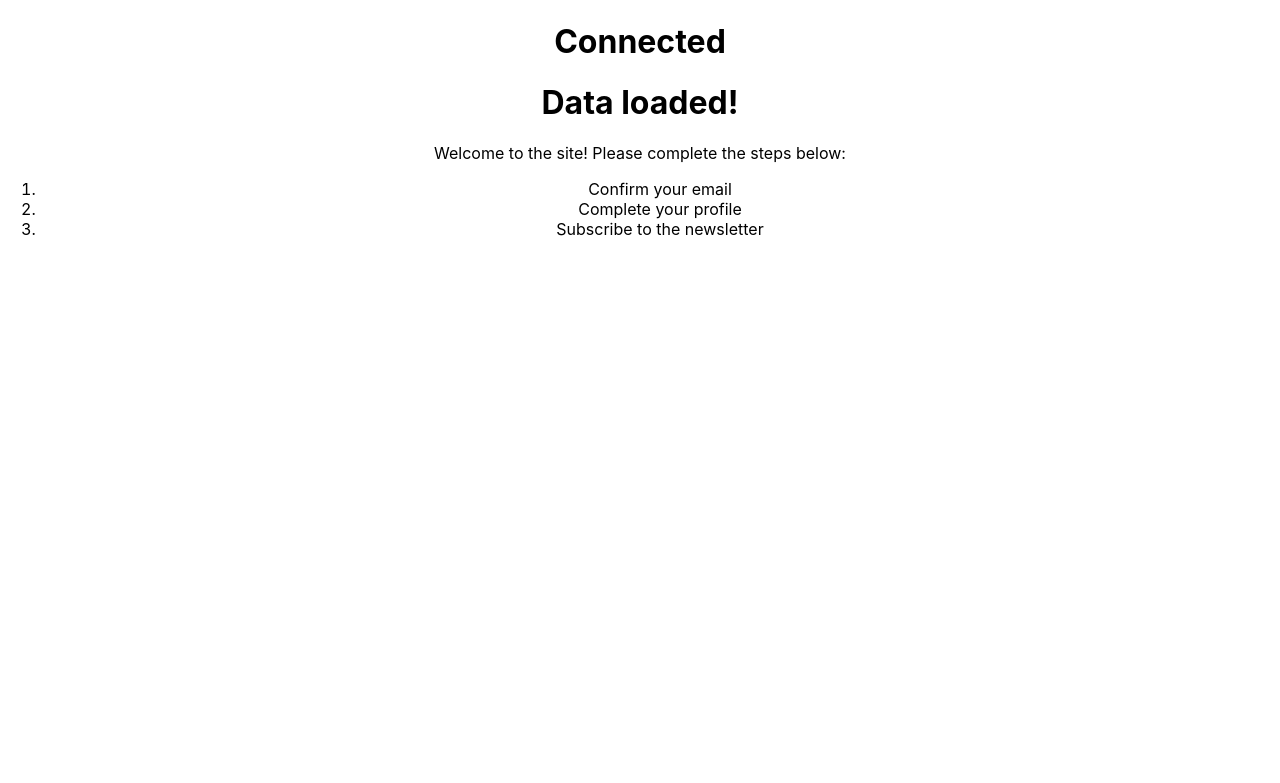
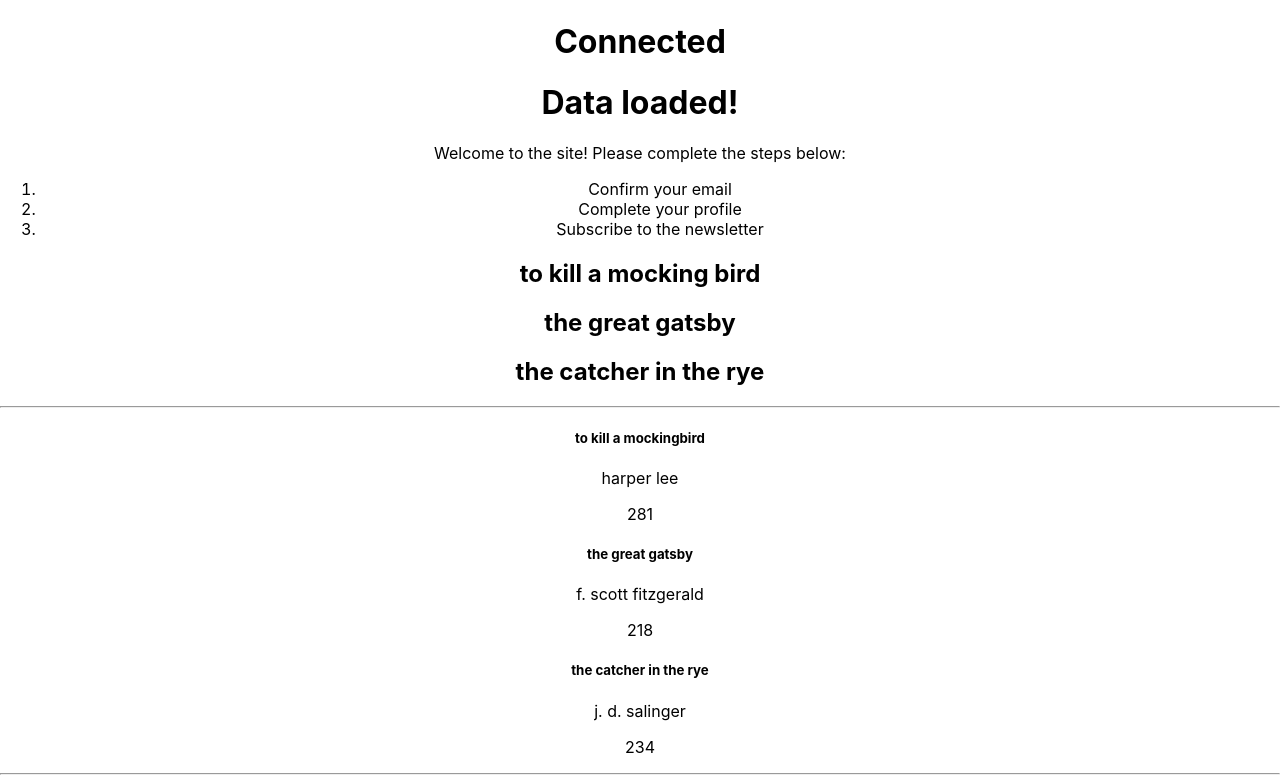
Before and after one commit to NaifatSelina/gitpod-react, a React (Create React App) app in the folder my-app/: page / in a window 1280 px wide. Shown: the part 443-1226 px from the top of the page. Before the commit the page ends 800 px from the top, so only its background shows below. Built offline with nearby package versions, Linux system fonts and the light colour scheme.

Commit message:
render array of objects by passing books as props

```diff
--- a/my-app/src/App.js
+++ b/my-app/src/App.js
@@ -8,6 +8,7 @@
 import ConditionalRenderingFunctional from "./components/ConditionalRenderingFunctional";
 import EventBinding from './components/EventBinding';
 import NestingComponents from './components/NestingComponents';
+import RenderingLists from './components/RenderingLists';
 
 
 
@@ -21,6 +22,7 @@
       <ConditionalRenderingClass />
       <ConditionalRenderingFunctional connected={true} />
       < NestingComponents />
+      < RenderingLists />
     </div>
   );
 }
--- /dev/null
+++ b/my-app/src/components/RenderingLists.js
@@ -0,0 +1,55 @@
+import React from 'react'
+import book from './book'
+
+function RenderingLists() {
+    const booklist = [
+        'to kill a mocking bird',
+        'the great gatsby',
+        'the catcher in the rye'
+    ]
+
+    const books = [
+        {
+            title: 'to kill a mockingbird',
+            author: 'harper lee',
+            pages: 281
+        },
+        {
+            title: 'the great gatsby',
+            author: 'f. scott fitzgerald',
+            pages: 218
+        },
+        {
+            title: 'the catcher in the rye',
+            author: 'j. d. salinger',
+            pages: 234
+        },
+    ]
+    return (
+        <div>
+            {booklist.map(book => {
+                return <h2>{book}</h2>
+            })}
+            <hr />
+            {
+                books.map(book => {
+                    return (
+                <div>
+                    <h5>{book.title}</h5>
+                    <p>{book.author}</p>
+                    <p>{book.pages}</p>
+                    </div>
+                )
+                })
+            }
+            <hr />
+            {
+                books.map(book => {
+                    return <book book={book} />
+                })
+            }
+        </div>
+    )
+}
+
+export default RenderingLists
--- /dev/null
+++ b/my-app/src/components/book.js
@@ -0,0 +1,14 @@
+import React from 'react'
+
+function book(props) {
+    const book = props.book
+  return (
+    <div>
+    <h5>{book.title}</h5>
+    <p>{book.author}</p>
+    <p>{book.pages}</p>
+    </div>
+  )
+}
+
+export default book
```
